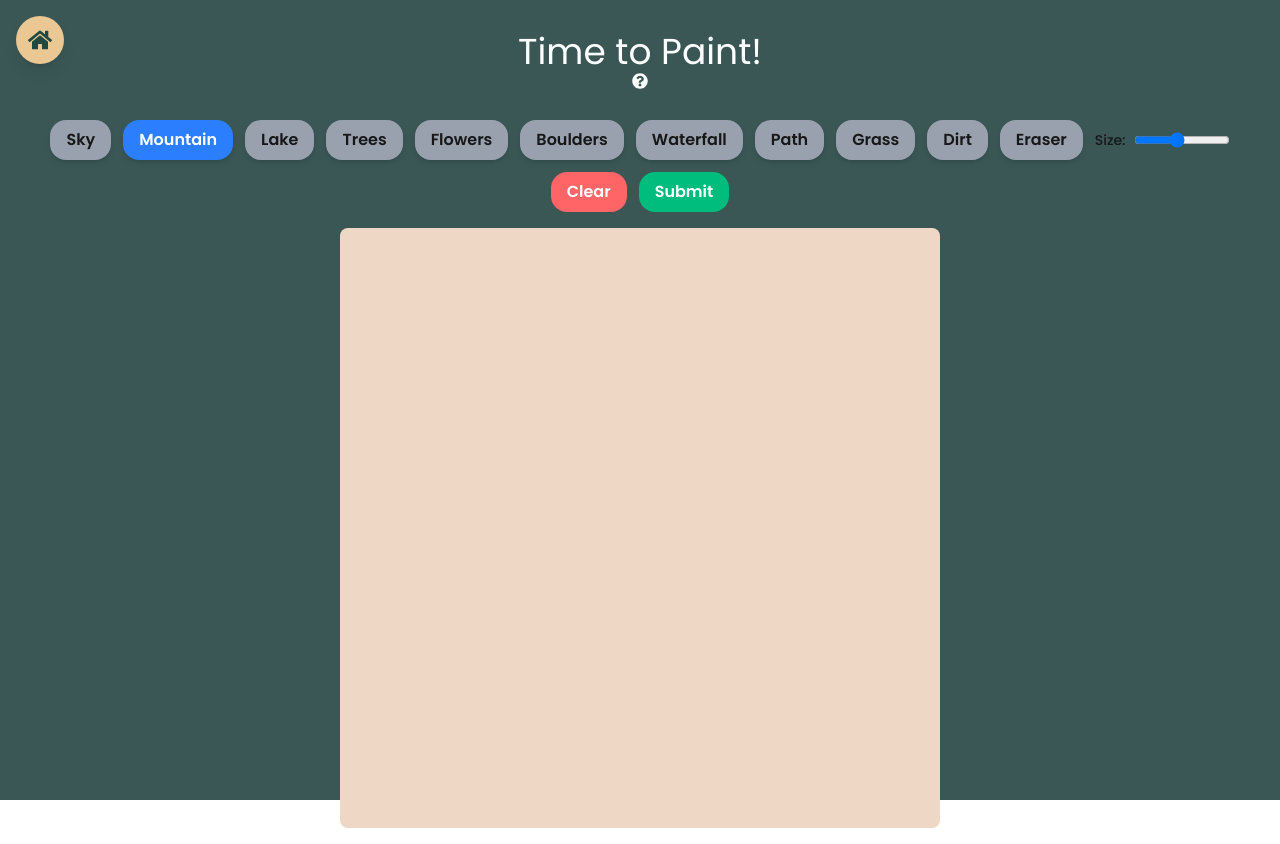
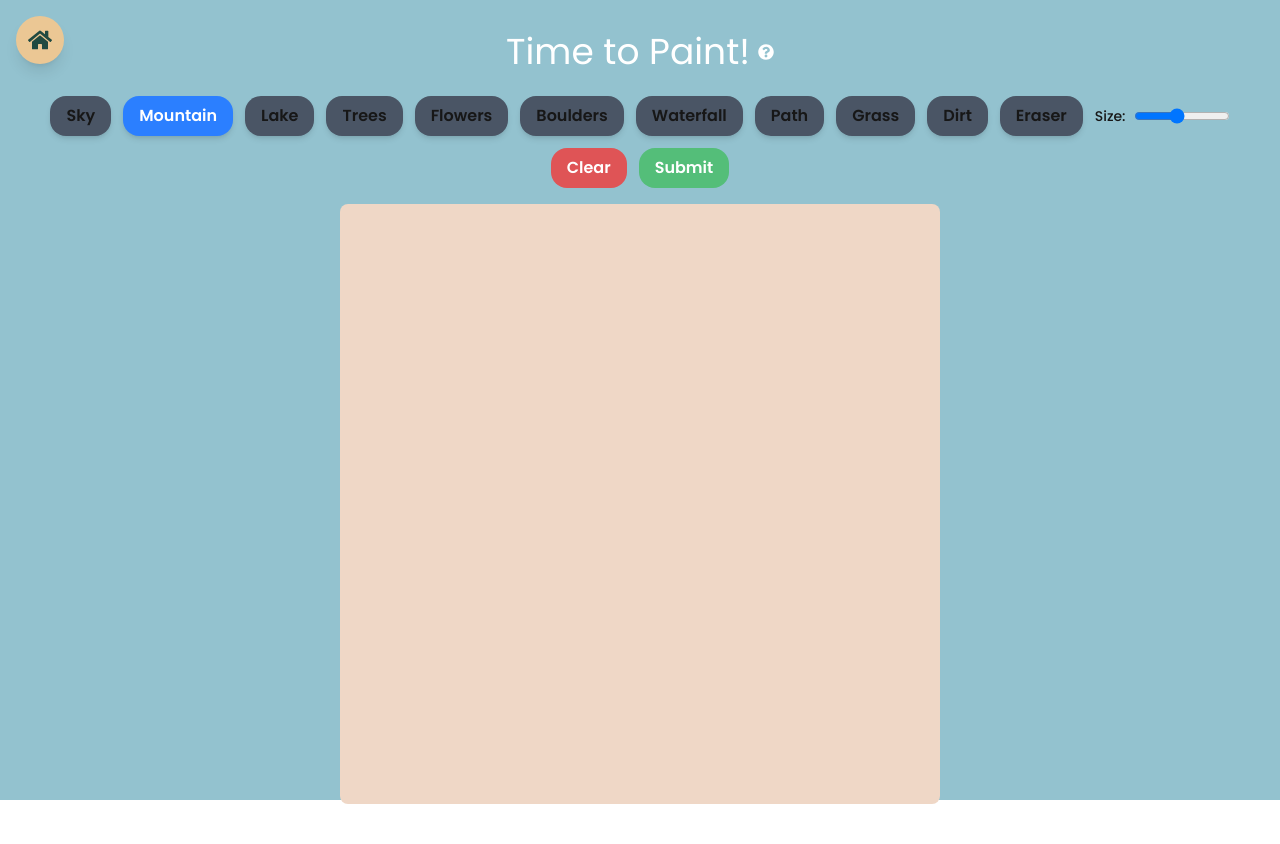
Before and after one commit to angela-yang/Dubhacks-25, a Next.js app: page /paint in a window 1280 px wide. After the commit the page ends 820 px from the top, so only its background shows below. Built offline with nearby package versions, Linux system fonts and the light colour scheme.

Commit message:
Changed background color and formatting

```diff
--- a/src/app/components/Canvas.tsx
+++ b/src/app/components/Canvas.tsx
@@ -132,7 +132,7 @@ const Canvas: React.FC = () => {
             className={`px-4 py-2 rounded-2xl shadow-md font-semibold transition-all ${
               brush === type
                 ? "bg-blue-500 text-white"
-                : "bg-gray-400 hover:bg-gray-500 cursor-pointer"
+                : "bg-gray-600 hover:bg-gray-700 cursor-pointer"
             }`}
           >
             {type}
@@ -147,20 +147,20 @@ const Canvas: React.FC = () => {
             max="100"
             value={brushSize}
             onChange={(e) => setBrushSize(Number(e.target.value))}
-            className="w-24"
+            className="w-24 cursor-pointer"
           />
         </div>
 
         <button
           onClick={clearCanvas}
-          className="px-4 py-2 rounded-2xl bg-red-400 text-white font-semibold hover:bg-red-600 transition-all cursor-pointer"
+          className="px-4 py-2 rounded-2xl bg-[rgb(223,84,86)] text-white font-semibold hover:bg-[rgb(187,58,61)] transition-all cursor-pointer"
         >
           Clear
         </button>
 
         <button
           onClick={submitCanvas}
-          className="px-4 py-2 rounded-2xl bg-emerald-500 text-white font-semibold hover:bg-emerald-700 transition-all cursor-pointer"
+          className="px-4 py-2 rounded-2xl bg-[rgb(84,190,121)] text-white font-semibold hover:bg-[rgb(60,162,96)] transition-all cursor-pointer"
         >
           Submit
         </button>
--- a/src/app/paint/page.tsx
+++ b/src/app/paint/page.tsx
@@ -4,13 +4,13 @@ import { FaQuestionCircle } from "react-icons/fa";
 
 export default function Home() {
   return (
-    <div className="w-full h-screen bg-cover bg-center" style={{ backgroundColor: "rgb(58,87,86)"}}>
+    <div className="w-full h-screen bg-cover bg-center" style={{ backgroundColor: "rgb(147,194,207)"}}>
       <HomeNav />
 
       <div className="flex flex-col items-center justify-center text-center relative z-5 -translate-y-2">
-        <div className="inline-block relative px-4 mt-10">
-            <h1 className="text-4xl text-white"> Time to Paint! </h1>
-            <button className="text-white justify-start rounded-full hover:shadow-2xl cursor-pointer">
+        <div className="flex items-center justify-center mt-10 px-4">
+            <h1 className="text-4xl text-white mr-2">Time to Paint!</h1>
+            <button className="text-white rounded-full hover:shadow-2xl cursor-pointer">
                 <FaQuestionCircle />
             </button>
         </div>
```
